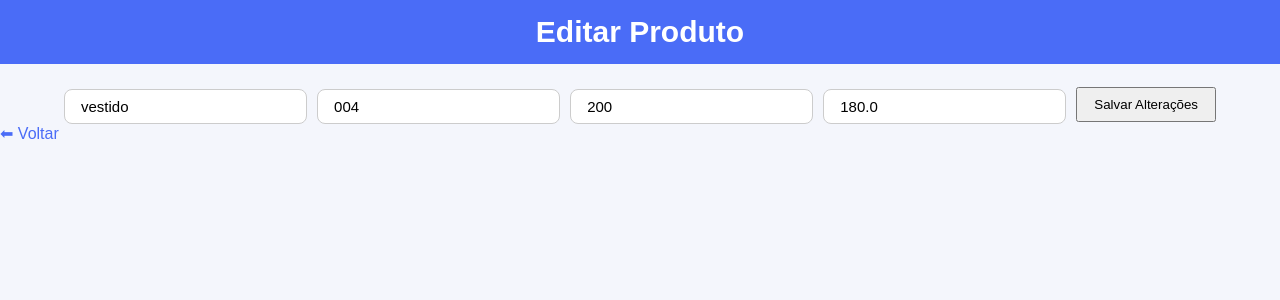
After one commit to Anderson-tertuliano-dev/sistema_login_estoque, a Flask app: page /editar/6 in a window 1280 px wide. The commit adds this page. Shown: the top 300 px of the page. Run offline with Flask 3, Linux system fonts and the light colour scheme; data comes from the database, SQL or seed files in the repository; both versions use the stored data as it was after the commit.

Commit message:
Aplicando funcionalidades as botões EDITAR E EXCLUIR

```diff
--- a/app.py
+++ b/app.py
@@ -92,6 +92,43 @@ def estoque():
 
     return render_template("estoque.html", produtos=produtos)
 
+@app.route("/excluir/<int:id>", methods=["POST"])
+def excluir(id):
+    conn = sqlite3.connect("usuarios.db")
+    cursor = conn.cursor()
+    cursor.execute("DELETE FROM produtos WHERE id = ?", (id,))
+    conn.commit()
+    conn.close()
+    return redirect(url_for("estoque"))
+
+
+@app.route("/editar/<int:id>", methods=["GET", "POST"])
+def editar(id):
+    conn = sqlite3.connect("usuarios.db")
+    cursor = conn.cursor()
+
+    if request.method == "POST":
+        produto = request.form.get("produto", "").strip()
+        codigo = request.form.get("codigo", "").strip()
+        quantidade = int(request.form.get("quantidade", 0))
+        preco = float(request.form.get("preco", 0.0))
+
+        cursor.execute("""
+            UPDATE produtos
+            SET produto = ?, codigo = ?, quantidade = ?, preco = ?
+            WHERE id = ?
+        """, (produto, codigo, quantidade, preco, id))
+        conn.commit()
+        conn.close()
+        return redirect(url_for("estoque"))
+
+    # Se for GET, busca dados do produto
+    cursor.execute("SELECT * FROM produtos WHERE id = ?", (id,))
+    produto = cursor.fetchone()
+    conn.close()
+
+    return render_template("editar.html", produto=produto)
+
 
 if __name__ == "__main__":
     app.run(debug=True)
--- /dev/null
+++ b/static/editar.css
@@ -0,0 +1,28 @@
+.acoes_editar {
+    margin: auto;
+    width: 90%;
+    display: flex;
+    justify-content: center;
+
+
+}
+
+.bnt {
+    display: flex;
+    gap: 10px;
+    align-items: center;
+    width: 100%;
+    margin-top: 20px;
+
+
+}
+
+.bnt input {
+    flex: 1;
+    min-width: 120px;
+    padding: 8px 16px;
+}
+
+.bnt button {
+    padding: 8px 16px;
+}
--- /dev/null
+++ b/templates/editar.html
@@ -0,0 +1,29 @@
+<!DOCTYPE html>
+<html lang="pt-br">
+
+<head>
+    <meta charset="UTF-8">
+    <title>Editar Produto</title>
+    <link rel="stylesheet" href="../static/reset.css">
+    <link rel="stylesheet" href="../static/global.css">
+    <link rel="stylesheet" href="../static/editar.css">
+
+</head>
+<header>
+    <h2>Editar Produto</h2>
+</header>
+
+<body>
+    <section class="acoes_editar">
+        <form method="POST" class="bnt">
+            <input type="text" name="produto" value="{{ produto[1] }}" required>
+            <input type="text" name="codigo" value="{{ produto[2] }}" required>
+            <input type="number" name="quantidade" value="{{ produto[3] }}" required>
+            <input type="number" step="0.01" name="preco" value="{{ produto[4] }}" required>
+            <button type="submit">Salvar Alterações</button>
+        </form>
+    </section>
+    <a href="{{ url_for('estoque') }}">⬅ Voltar</a>
+</body>
+
+</html>
```
Also changed, not shown: templates/estoque.html (+6 -2 lines), usuarios.db (added).
